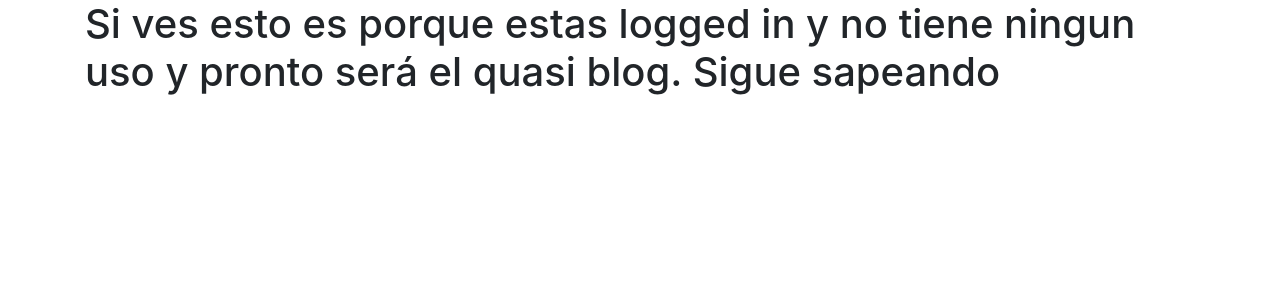
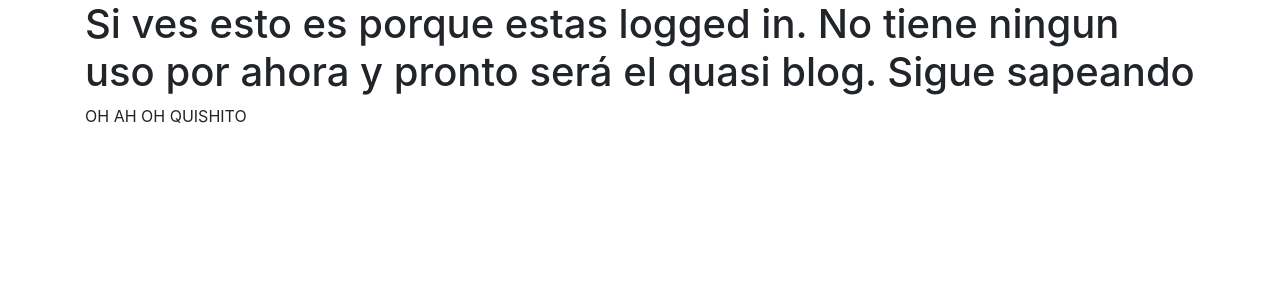
Before and after one commit to gsinay/quasi-deployment, a Django app: page /base_app/wall/ in a window 1280 px wide. Shown: the part 58-358 px from the top of the page. Run offline with Django 3.2, Linux system fonts and the light colour scheme; a user stored in the database is signed in.

Commit message:
updated wall

```diff
--- a/Quasi/templates/base_app/wall.html
+++ b/Quasi/templates/base_app/wall.html
@@ -3,7 +3,8 @@
 
 {% block body_block%}
 <div class="container">
-    <h1>Si ves esto es porque estas logged in y no tiene ningun uso y pronto será el quasi blog. Sigue sapeando</h1>
+    <h1>Si ves esto es porque estas logged in. No tiene ningun uso por ahora y pronto será el quasi blog. Sigue sapeando</h1>
+    <p>OH AH OH QUISHITO</p>
 </div>
 
 {% endblock %}
```
Also changed, not shown: Quasi/db.sqlite3.
